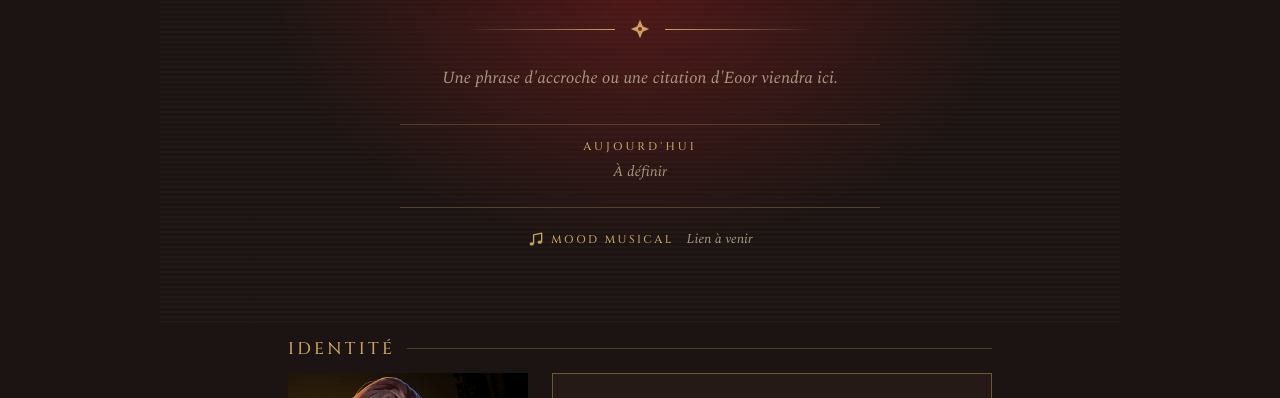
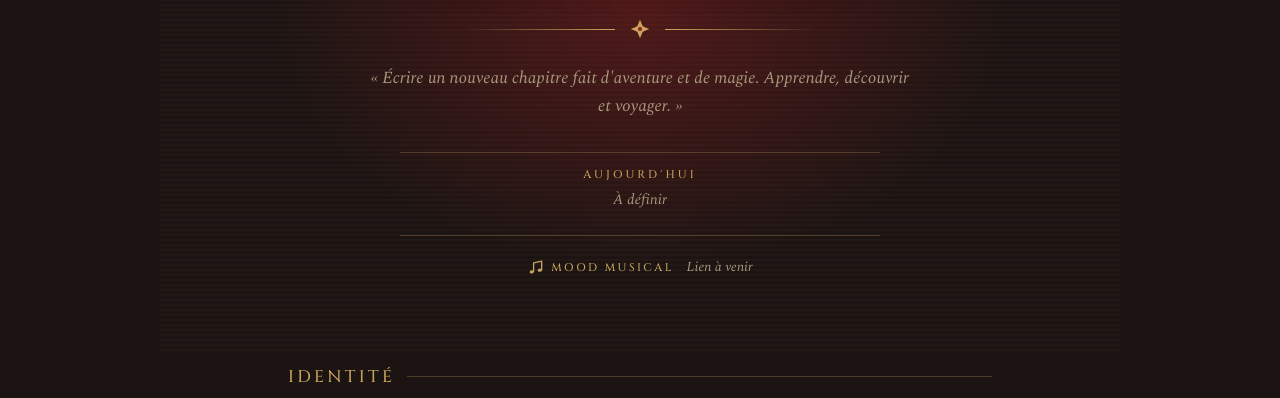
Before and after one commit to Nonomisu/fiches-rp, a plain HTML site: page index.html in a window 1280 px wide. Shown: the part 324-722 px from the top of the page. Drawn offline with nearby package versions, Linux system fonts and the light colour scheme; no server answers; a web font is replaced by a local one.

Commit message:
Eoor : phrase d'accroche
Co-Authored-By: Claude Opus 5.5 <noreply@anthropic.com>
Claude-Session: https://claude.ai/code/session_01DUBAjpcPVhDjaMUKsY1QZV

```diff
--- a/index.html
+++ b/index.html
@@ -2,7 +2,7 @@
 <html lang="fr">
 <head>
 <meta charset="utf-8">
-<meta name="build" content="20261127171156">
+<meta name="build" content="20261127171234">
 <meta name="viewport" content="width=device-width, initial-scale=1, viewport-fit=cover">
 <title>Personnages Nono</title>
 <link rel="icon" href="icon.svg" type="image/svg+xml">
@@ -717,7 +717,7 @@ a:focus-visible { outline: 2px solid var(--gold); outline-offset: 3px; }
     <svg viewBox="0 0 24 24"><path d="M12 2 L15 9 L22 12 L15 15 L12 22 L9 15 L2 12 L9 9 Z" fill="#c9a45c"/><circle cx="12" cy="12" r="2.2" fill="#8e1f22"/></svg>
     <span></span>
   </div>
-  <p class="epithet todo">Une phrase d'accroche ou une citation d'Eoor viendra ici.</p>
+  <p class="epithet">« Écrire un nouveau chapitre fait d'aventure et de magie. Apprendre, découvrir et voyager. »</p>
   <aside class="today" data-mood="eoor" aria-label="Mood du jour">
     <p class="today-label">Aujourd'hui</p>
     <p class="today-mood todo">À définir</p>
```
